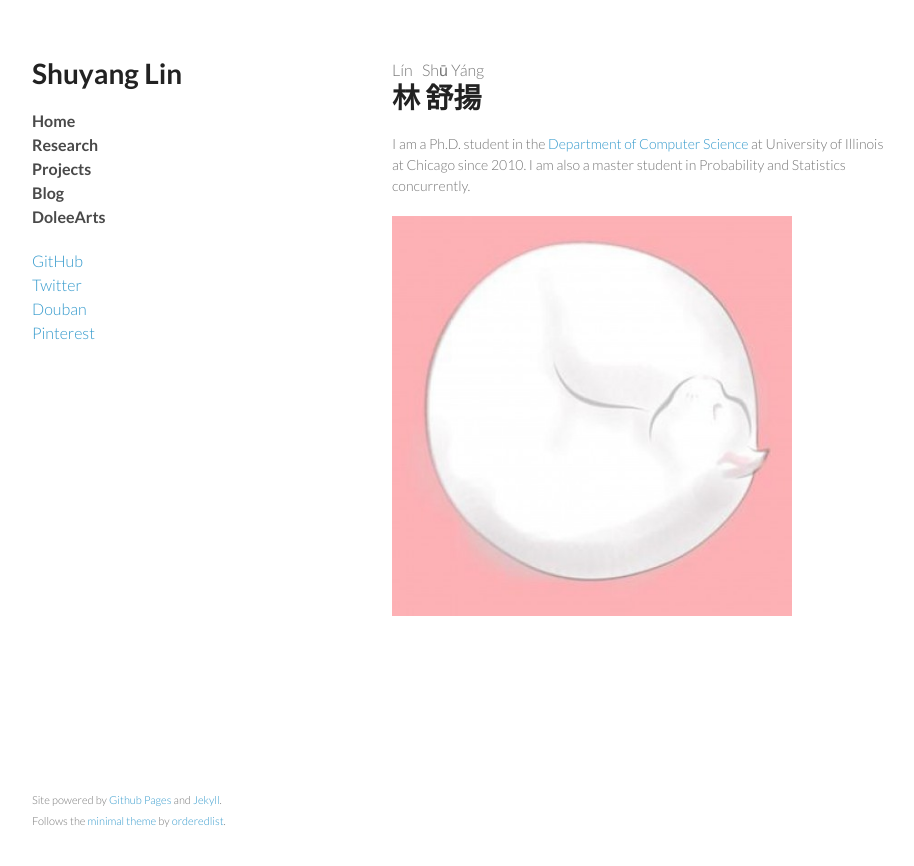
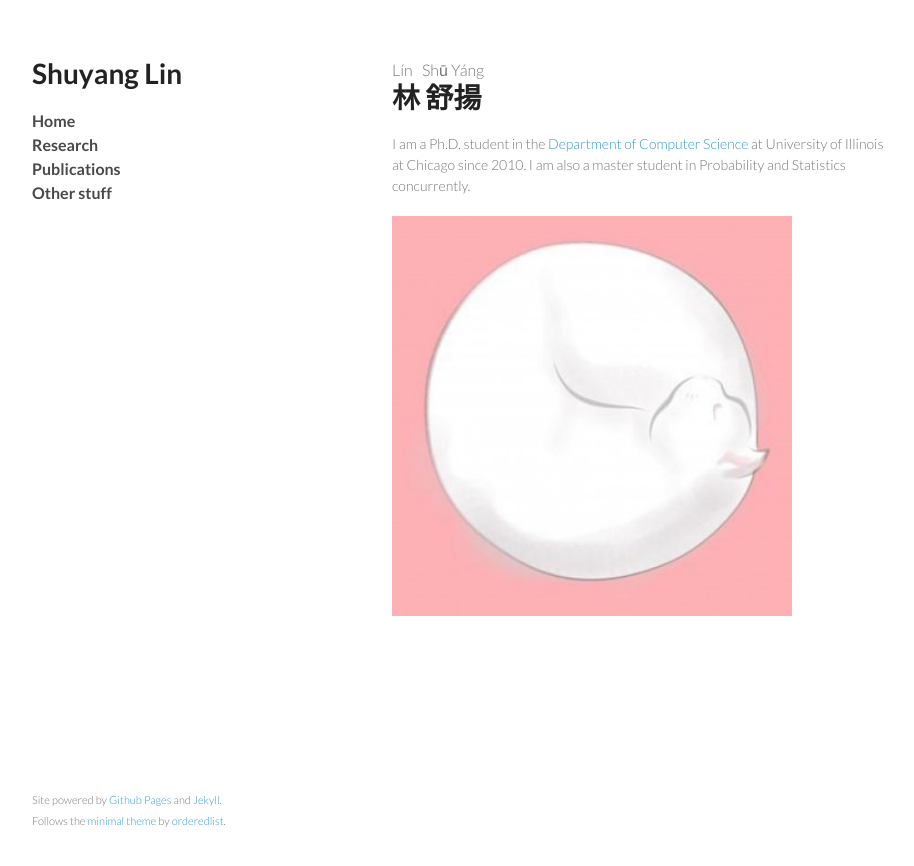
Before and after one commit to paulvanliedekerke/wittgenstein, a Jekyll site: the page index.html, which Jekyll copies as it is, in a window 1280 px wide. Shown: the top 866 px of the page, without its empty margins (178-1092 px from the left). Built offline with Jekyll 4.4.1, drawn with Linux system fonts in a browser that asks for light colours; Markdown is read by kramdown in place of the engine named in the settings.

Commit message:
Update index.html

```diff
--- a/index.html
+++ b/index.html
@@ -20,17 +20,10 @@
         <p class="navigation">
           <a href="http://linshuyang.com/">Home</a><br>
           <a href="http://www.cs.uic.edu/~slin/">Research</a> <br>
-          <a href="http://linshuyang.com/project/">Projects</a><br>
-          <a href="http://linshuyang.com/blog/">Blog</a><br>
-          <a href="http://www.doleearts.com/">DoleeArts</a><br>
+          <a href="http://linshuyang.com/project/">Publications</a><br>
+          <a href="http://linshuyang.com/blog/">Other stuff</a><br>
         </p>
 
-        <p class="view">
-          <a href="https://github.com/Shuyang">GitHub</a><br>
-          <a href="https://twitter.com/Shuyang9">Twitter</a><br>
-          <a href="http://www.douban.com/people/1710549/">Douban</a><br>
-          <a href="http://www.pinterest.com/shuyang/">Pinterest</a><br>
-        </p>
       </header>
       <section>
      <span style="font-size:16px"> Lín &nbsp; Shū Yáng </span>
```
Also changed, not shown: other parts of index.html (+1 -1 lines).
